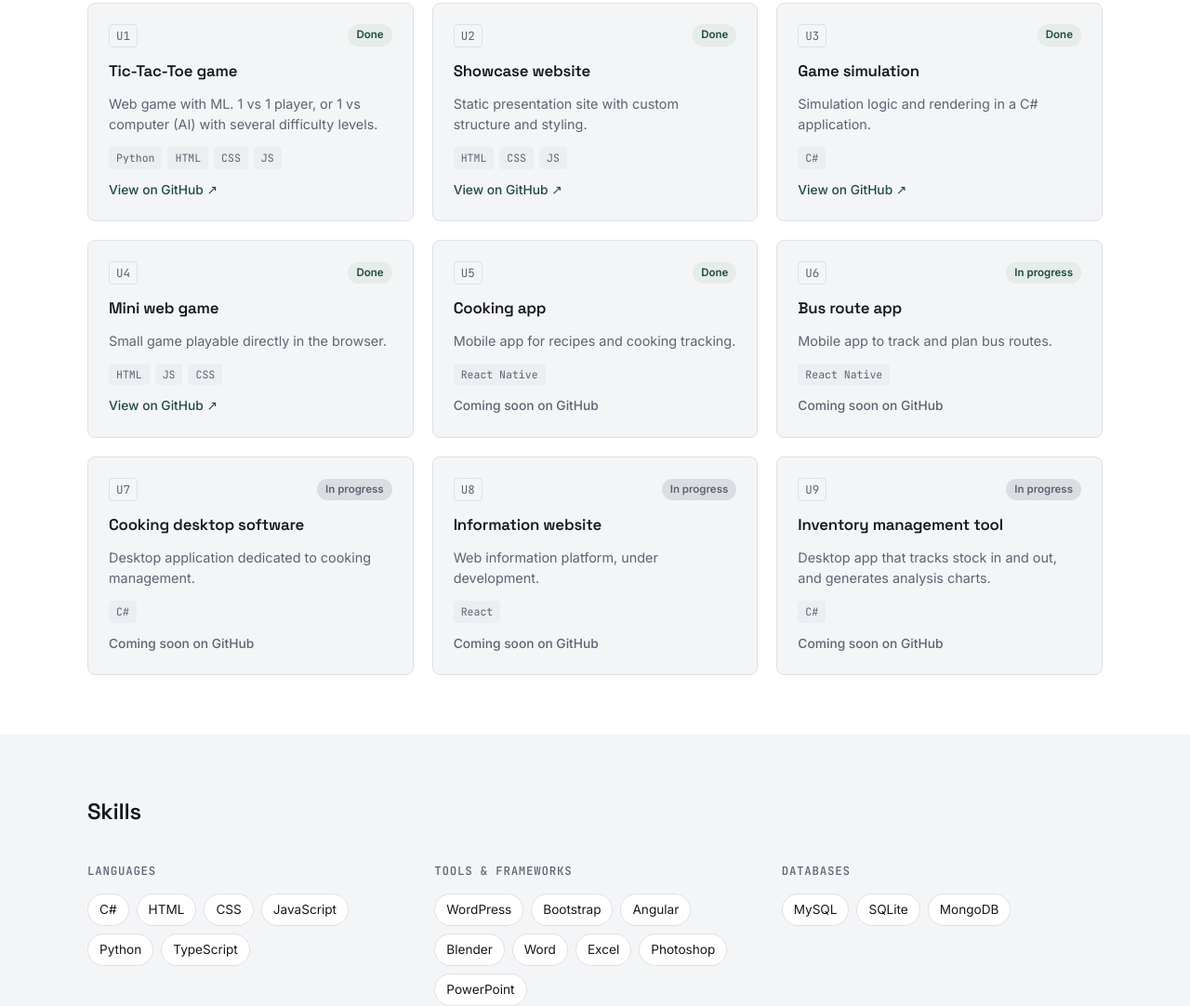
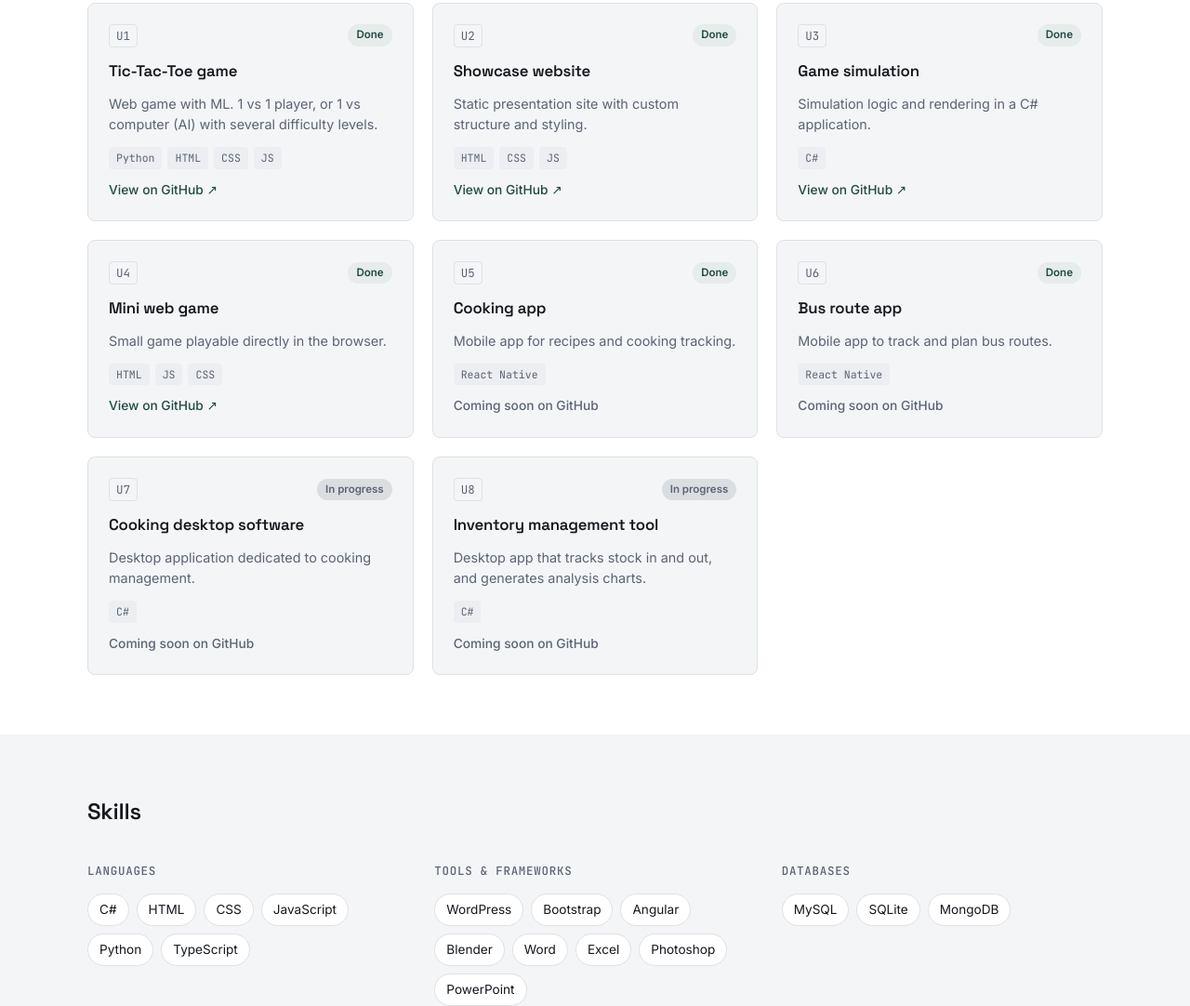
Before and after one commit to NiainaFitahiana03/portfolio, a plain HTML site: page index.html in a window 1280 px wide. Shown: the part 1190-2272 px from the top of the page at 93% size. Drawn offline with Linux system fonts and the light colour scheme.

Commit message:
Modify project U6 status and remove U8 details
Updated status text for project U6 and removed U8 project details.

```diff
--- a/index.html
+++ b/index.html
@@ -153,7 +153,7 @@
         </article>
 
         <article class="project-card">
-          <div class="project-head"><span class="tag">U6</span><span class="status status-done" data-i18n="status.progress">Terminé</span></div>
+          <div class="project-head"><span class="tag">U6</span><span class="status status-done" data-i18n="status.done">Terminé</span></div>
           <h3 data-i18n="proj.u6.title">Application de trajets de bus</h3>
           <p data-i18n="proj.u6.desc">Application mobile pour suivre et planifier des trajets de bus.</p>
           <div class="stack"><span>React Native</span></div>
@@ -170,14 +170,6 @@
 
         <article class="project-card">
           <div class="project-head"><span class="tag">U8</span><span class="status status-progress" data-i18n="status.progress">En cours</span></div>
-          <h3 data-i18n="proj.u8.title">Site web de renseignement</h3>
-          <p data-i18n="proj.u8.desc">Plateforme web d'information, en développement.</p>
-          <div class="stack"><span>React</span></div>
-          <span class="project-link project-link-soon" data-i18n="proj.soon">Bientôt sur GitHub</span>
-        </article>
-
-        <article class="project-card">
-          <div class="project-head"><span class="tag">U9</span><span class="status status-progress" data-i18n="status.progress">En cours</span></div>
           <h3 data-i18n="proj.u9.title">Outil de gestion de stock</h3>
           <p data-i18n="proj.u9.desc">Application desktop qui suit les entrées et sorties de produits, et génère des graphiques d'analyse.</p>
           <div class="stack"><span>C#</span></div>
```
